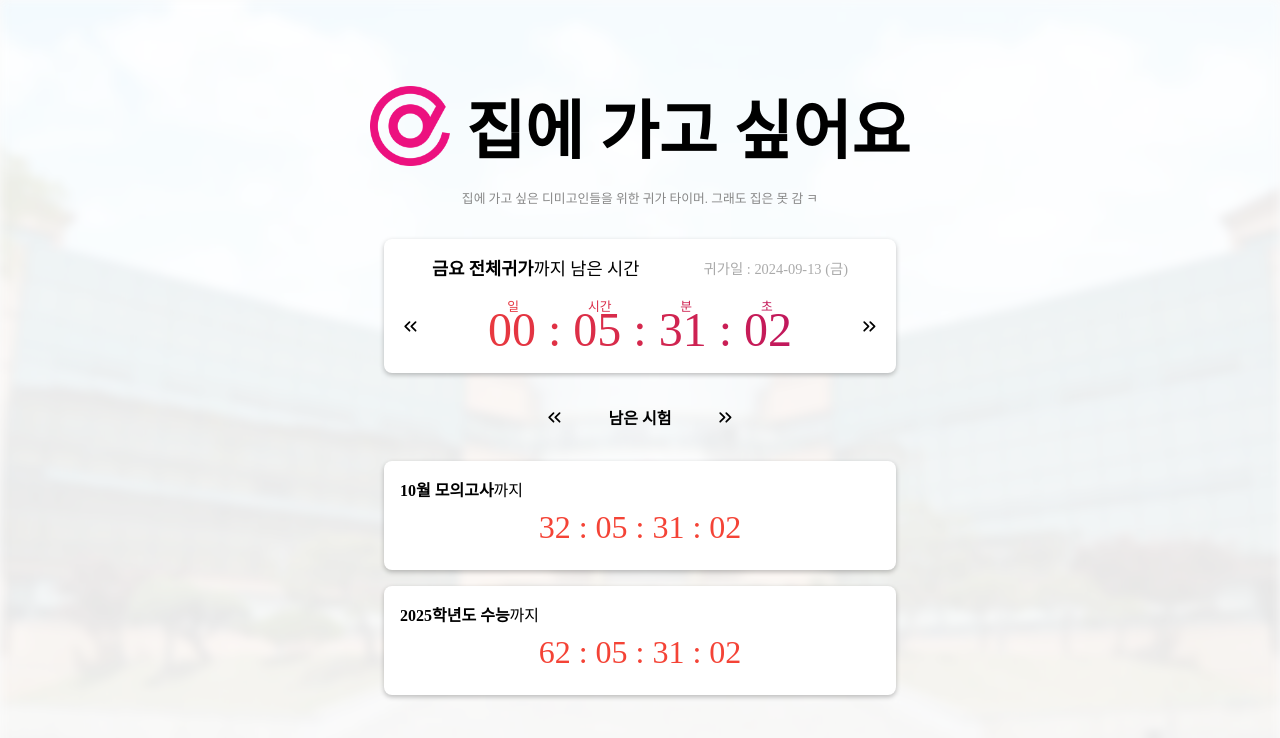
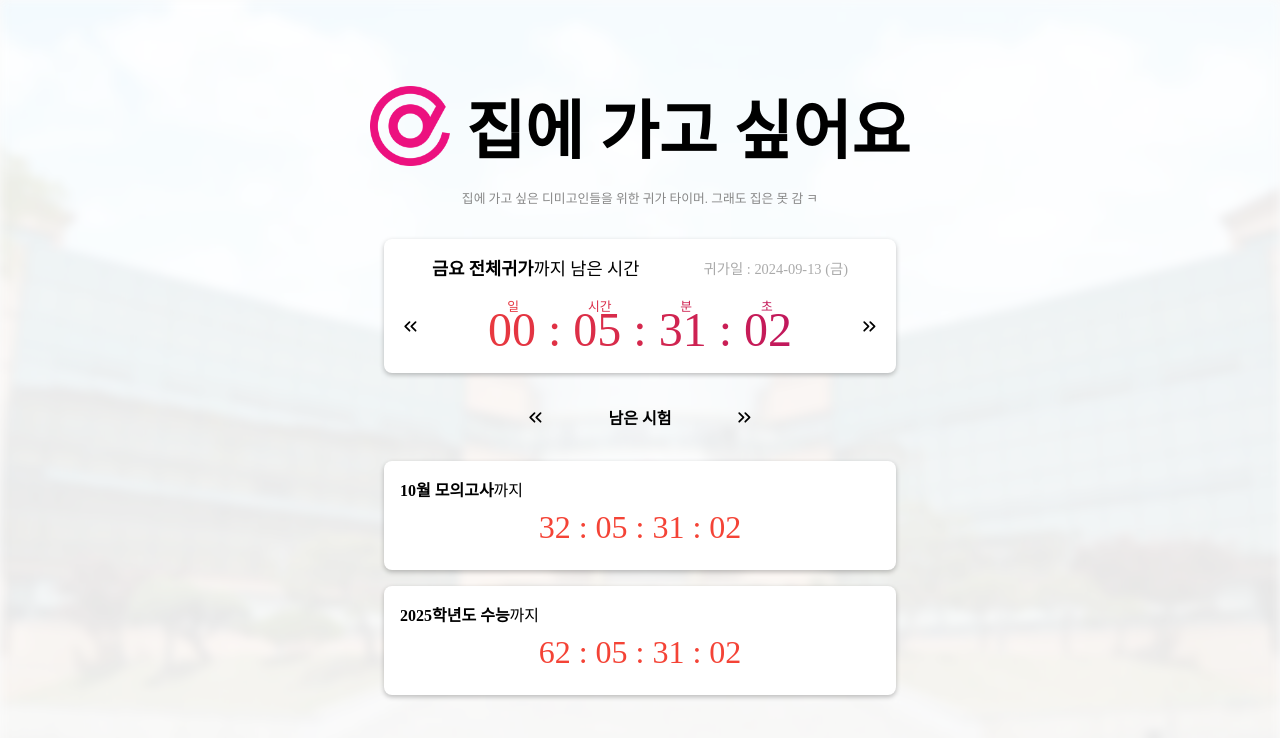
Before and after one commit to LSBeryl/wannagohome, a React (Vite) app: page / in a window 1280 px wide. Shown: the top 738 px of the page. Built offline with nearby package versions, Linux system fonts and the light colour scheme; a web font is replaced by a local one.

Commit message:
간격 수정

```diff
--- a/src/pages/Main.jsx
+++ b/src/pages/Main.jsx
@@ -433,7 +433,7 @@ const MainBox = styled.div`
 `;
 
 const MenuTitle = styled.div`
-  width: 15vw;
+  width: 18vw;
   display: flex;
   justify-content: space-between;
   align-items: center;
@@ -442,7 +442,7 @@ const MenuTitle = styled.div`
     cursor: pointer;
   }
   @media (max-width: 1024px) {
-    width: 25vw;
+    width: 28vw;
   }
   @media (max-width: 768px) {
     width: 80vw;
```
